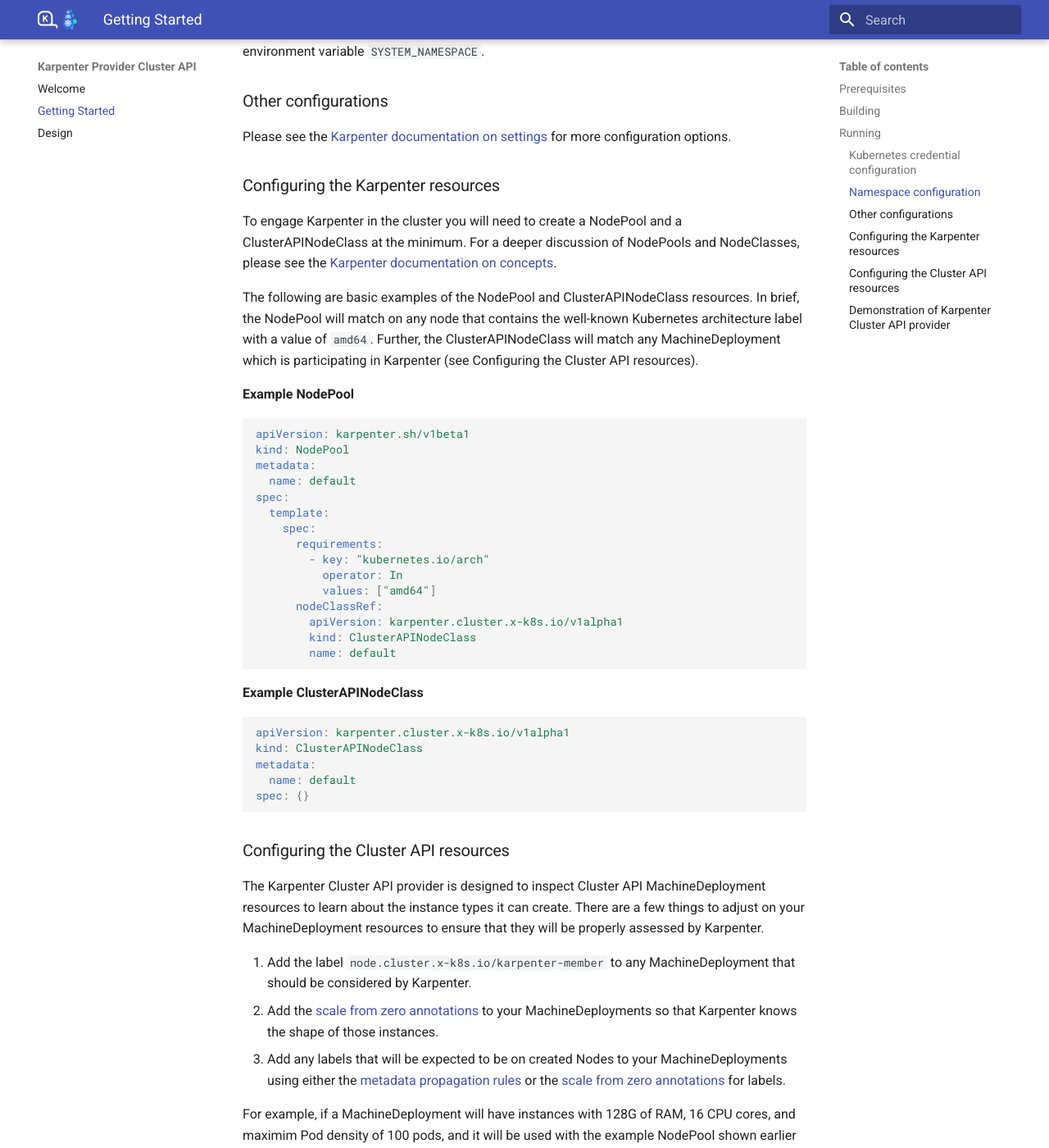
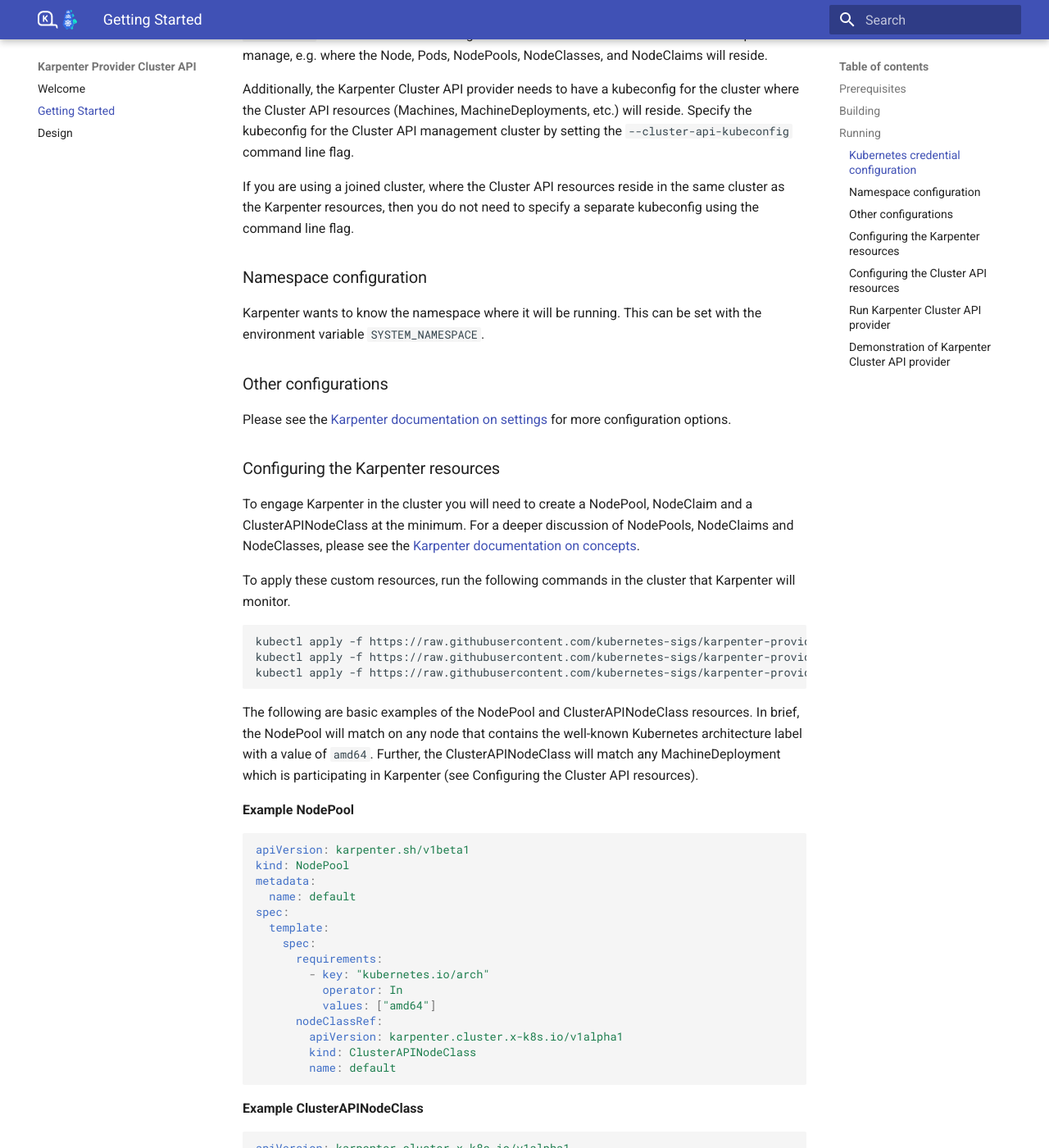
Before and after one commit to kubernetes-sigs/karpenter-provider-cluster-api, an MkDocs documentation site: the page built from docs/docs/getting-started.md, in a window 1280 px wide and 1400 px high, scrolled down 1789 px. Shown: the whole window at 82% size. Built offline with MkDocs 1.6.1 and Material for MkDocs 9.7.7, drawn with Linux system fonts in a browser that asks for light colours; some of the changed text lies outside the part shown.

Commit message:
Update the Getting Started document
This change updates the version of k8s and cluster-api in the document
based on an hands-on test and adds a procedure for applying
the custom resources: NodePool, NodeClaim and ClusterAPINodeClass.
A diagram of the tutorial setup is added to clarify the relationship
between Karpenter and Cluster API. Finally, an actual command is included
to highlight a caveat: omitting --leader-election-namespace causes failure.

Signed-off-by: Tsubasa Watanabe <w.tsubasa@fujitsu.com>

````diff
--- a/docs/docs/getting-started.md
+++ b/docs/docs/getting-started.md
@@ -5,13 +5,32 @@ manual steps which must be performed before it will operate.
 
 ## Prerequisites
 
-These instructions work best with the following versions:
+These instructions work best with the following versions and settings:
 
 | Component | Version |
 |-----------|---------|
 | karpenter-provider-cluster-api | 0.1.0 |
-| cluster-api | 1.6 |
-| kubernetes | 1.30 |
+| cluster-api | 1.10 |
+| kubernetes | 1.33 |
+
+Karpenter is connected to Cluster API management with `--cluster-api-kubeconfig` flag.
+
+```
++-------------------------+                        +---------------------------+
+|  mgmt                   |                        |  workload                 |
+|  +-------------------+  | cluster-api-kubeconfig | ------------------------  |
+|  | MachineDeployment |  |<-----------------------+  Karpenter                |
+|  +-------------------+  |                        |  +---------------------+  |
+|  +-------------------+  |                        |  | ClusterAPINodeClass |  |
+|  |    MachineSet     |  |                        |  +---------------------+  |
+|  +-------------------+  |                        |  +---------------------+  |
+|  +-------------------+  |                        |  |       NodePool      |  |
+|  |      Machine      |  |                        |  +---------------------+  |
+|  +-------------------+  |                        |  +---------------------+  |
++-------------------------+                        |  |      NodeClaim      |  |
+                                                   |  +---------------------+  |
+                                                   +---------------------------+
+```
 
 ## Building
 
@@ -78,9 +97,16 @@ for more configuration options.
 
 ### Configuring the Karpenter resources
 
-To engage Karpenter in the cluster you will need to create a NodePool and a ClusterAPINodeClass at
-the minimum. For a deeper discussion of NodePools and NodeClasses, please see the
+To engage Karpenter in the cluster you will need to create a NodePool, NodeClaim and a ClusterAPINodeClass at
+the minimum. For a deeper discussion of NodePools, NodeClaims and NodeClasses, please see the
 [Karpenter documentation on concepts](https://karpenter.sh/docs/concepts/).
+
+To apply these custom resources, run the following commands in the cluster that Karpenter will monitor.
+```
+kubectl apply -f https://raw.githubusercontent.com/kubernetes-sigs/karpenter-provider-cluster-api/refs/heads/main/pkg/apis/crds/karpenter.cluster.x-k8s.io_clusterapinodeclasses.yaml
+kubectl apply -f https://raw.githubusercontent.com/kubernetes-sigs/karpenter-provider-cluster-api/refs/heads/main/pkg/apis/crds/karpenter.sh_nodeclaims.yaml
+kubectl apply -f https://raw.githubusercontent.com/kubernetes-sigs/karpenter-provider-cluster-api/refs/heads/main/pkg/apis/crds/karpenter.sh_nodepools.yaml
+```
 
 The following are basic examples of the NodePool and ClusterAPINodeClass resources. In brief,
 the NodePool will match on any node that contains the well-known Kubernetes architecture label
@@ -153,8 +179,19 @@ metadata:
     node.cluster.x-k8s.io/karpenter-member: ""
 ```
 
+### Run Karpenter Cluster API provider
+
+Execute the following command to run Karpenter Cluster API Provider in the workload cluster.
+
+```
+./bin/karpenter-clusterapi-controller --cluster-api-kubeconfig <mgmt.kubeconfig> --leader-election-namespace kube-system
+```
+
+**Caution:**
+Because `--leader-election-namespace` defaults to empty, running `bin/karpenter-clusterapi-controller` without this flag and outside an in-cluster environment will result in an error.
+
 ### Demonstration of Karpenter Cluster API provider
 
 This is a demo that was given during the Cluster API office hours meeting on 2024-08-07.
 
-<iframe width="560" height="315" src="https://www.youtube.com/embed/BZz5ibGP7ZQ?si=0Ql-p6hJZHXYfmKB" title="YouTube video player" frameborder="0" allow="accelerometer; autoplay; clipboard-write; encrypted-media; gyroscope; picture-in-picture; web-share" referrerpolicy="strict-origin-when-cross-origin" allowfullscreen></iframe>
+[YouTube video player](https://www.youtube.com/embed/BZz5ibGP7ZQ?si=0Ql-p6hJZHXYfmKB)
````
